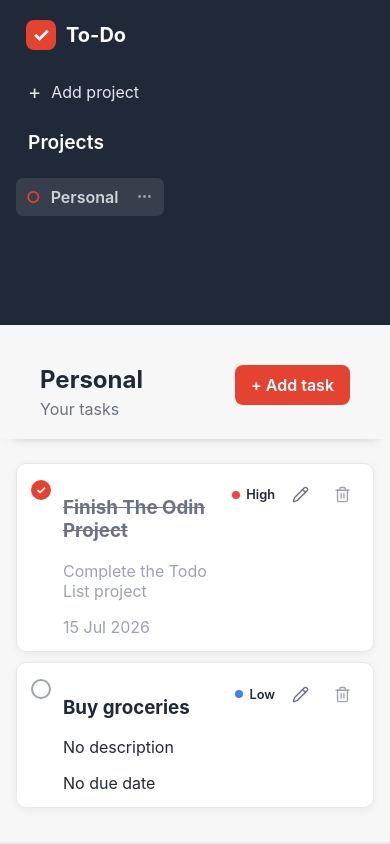
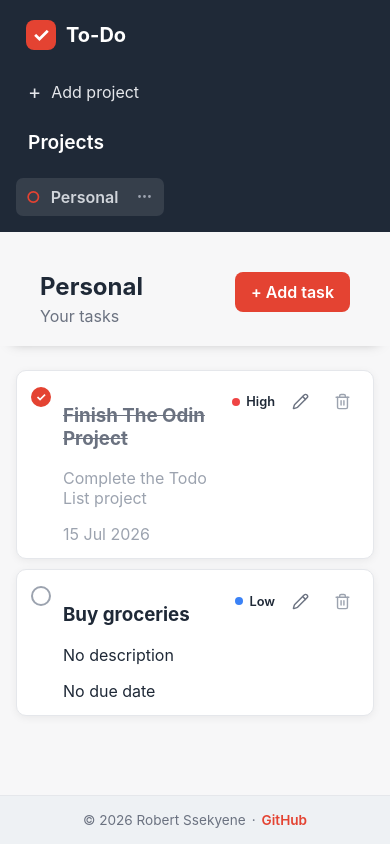
Before and after one commit to Ssekyene/To-Do, a website built with webpack: page src/template.html in a window 390 px wide. Built offline with nearby package versions, Linux system fonts and the light colour scheme.

Commit message:
fix: project-list layout

```diff
--- a/src/styles/main.css
+++ b/src/styles/main.css
@@ -118,6 +118,7 @@
     flex: 1;
     min-height: 0;
     overflow-y: auto;
+    overflow-x: hidden;
     padding-top: 8px;
 
       /* Firefox */
@@ -161,6 +162,7 @@
     display: flex;
     align-items: center;
     width: 100%;
+    min-width: 0;
     border-radius: 7px;
     background-color: transparent;
 
@@ -234,6 +236,7 @@
     color: #d1d5db;
     cursor: pointer;
     text-align: left;
+    text-overflow: ellipsis;
     transition: background-color 0.15s ease;
 }
 
@@ -656,7 +659,7 @@
 @media (max-width: 700px) {
     #app {
         grid-template-columns: 1fr;
-        grid-template-rows: 1fr 1.6fr;
+        grid-template-rows: auto 1fr;
         min-height: auto;
     }
 
@@ -670,9 +673,6 @@
         margin-bottom: 12px;
     }
 
-    .projects-section {
-        display: block;
-    }
 
     .sidebar-heading {
         font-size: 1.2rem;
```
